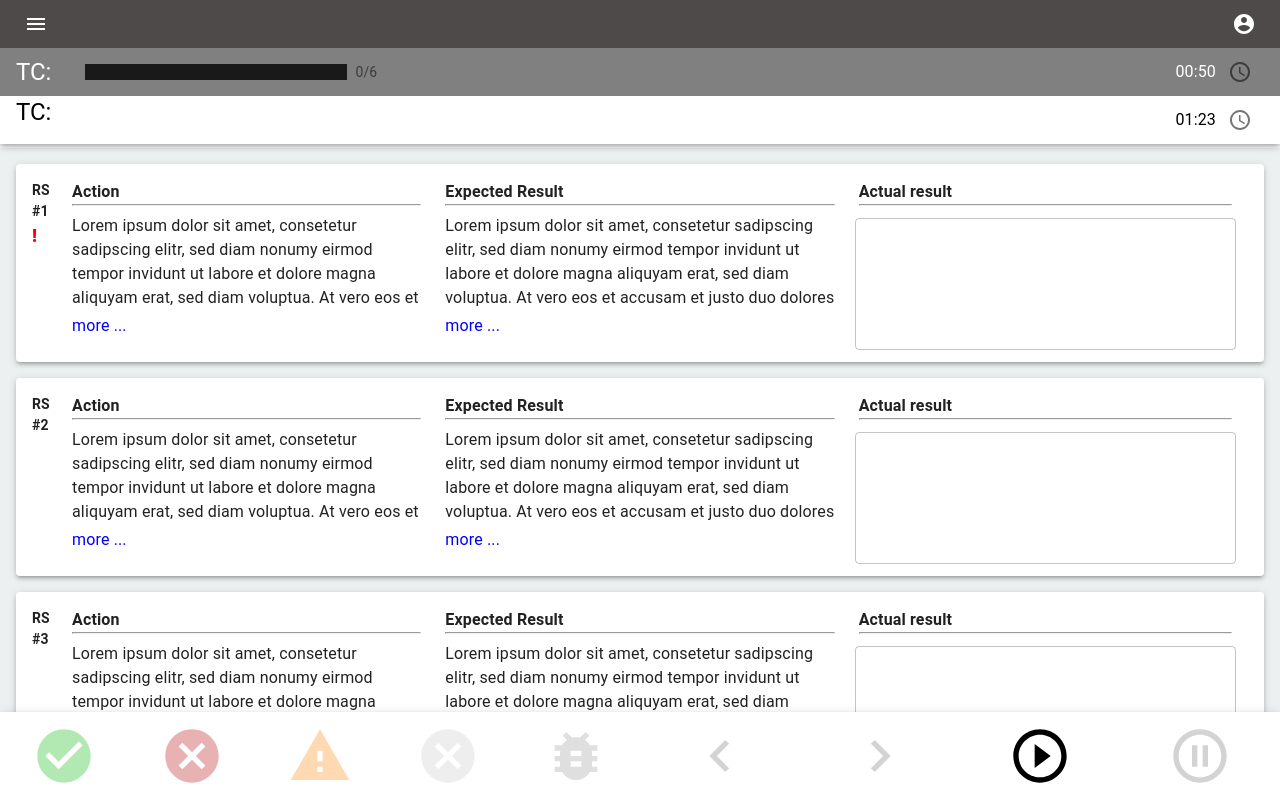
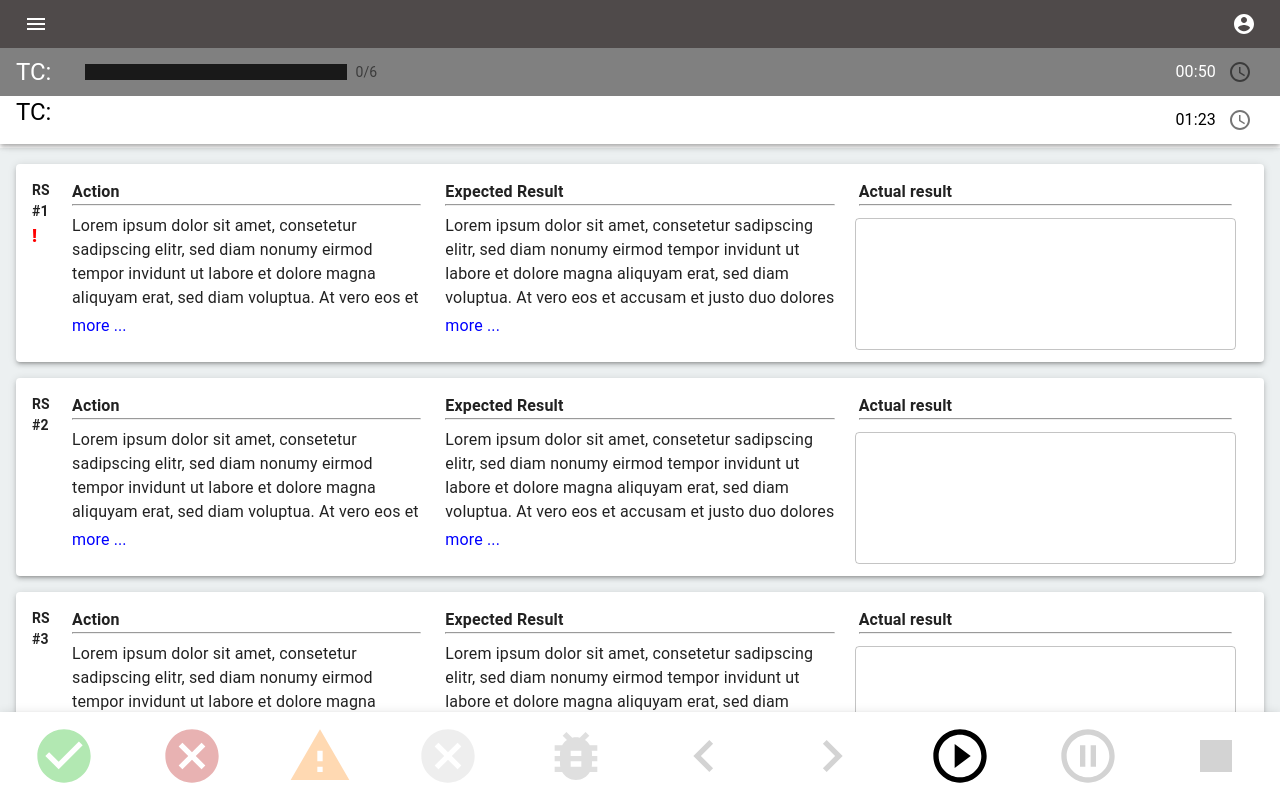
Before and after one commit to nadersal/Testrunner, a React (Create React App) app: page / in a window 1280 px wide. Built offline with nearby package versions, Linux system fonts and the light colour scheme.

Commit message:
changed some necessary things for production

```diff
--- a/src/components/TestRunner/TestRunner.tsx
+++ b/src/components/TestRunner/TestRunner.tsx
@@ -242,10 +242,10 @@ function TestRunner() {
 
   const createTestStepRow = (
     index: number,
+    isImportant: boolean,
     action: string,
     expectedResult: string,
-    actualResult: string,
-    isImportant?: boolean
+    actualResult: string
   ) => {
     const paperClassName =
       actualStepIndex !== index
@@ -369,12 +369,18 @@ function TestRunner() {
         style={{ height: calculatedHeight }}
       >
         {mockData.map((row, index) => {
+          const _index = index;
+          const _isImportant = row.isImportant ? true : false;
+          const _action = row.action;
+          const _expected = row.expectedResult;
+          const _result = row.actualResult;
+
           return createTestStepRow(
-            index,
-            row.action,
-            row.expectedResult,
-            row.actualResult,
-            row.isImportant
+            _index,
+            _isImportant,
+            _action,
+            _expected,
+            _result
           );
         })}
       </Grid>
--- a/src/components/bottomAppbar.tsx
+++ b/src/components/bottomAppbar.tsx
@@ -22,6 +22,7 @@ import PlayCircleOutlineIcon from "@material-ui/icons/PlayCircleOutline";
 import PauseCircleOutlineIcon from "@material-ui/icons/PauseCircleOutline";
 import WarningIcon from "@material-ui/icons/Warning";
 import { PeopleTwoTone } from "@material-ui/icons";
+import StopIcon from "@material-ui/icons/Stop";
 
 interface Props {
   onStepSuccess: () => void;
@@ -289,6 +290,21 @@ const BottomAppbar = (props: Props) => {
                     />
                   </IconButton>
                 </Box>
+                <Box
+                  className={classes.lowerIconBoxWidth}
+                  display="flex"
+                  justifyContent="center"
+                >
+                  <IconButton
+                    onClick={props.onPause}
+                    disabled={!props.isRunning}
+                  >
+                    <StopIcon
+                      style={stopButtonStyle}
+                      //fontSize="large"
+                    />
+                  </IconButton>
+                </Box>
               </Box>
             </Grid>
           </Grid>
```
